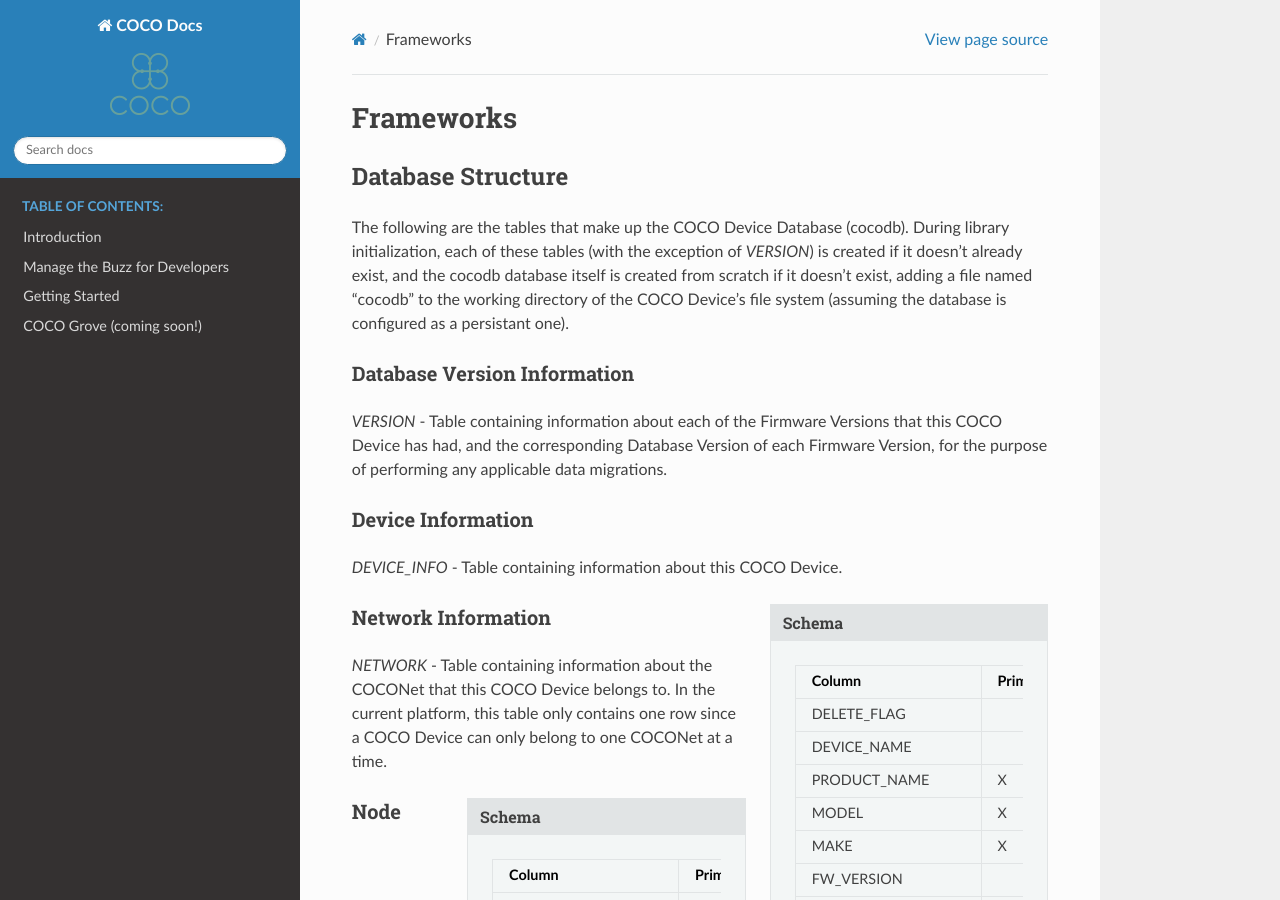
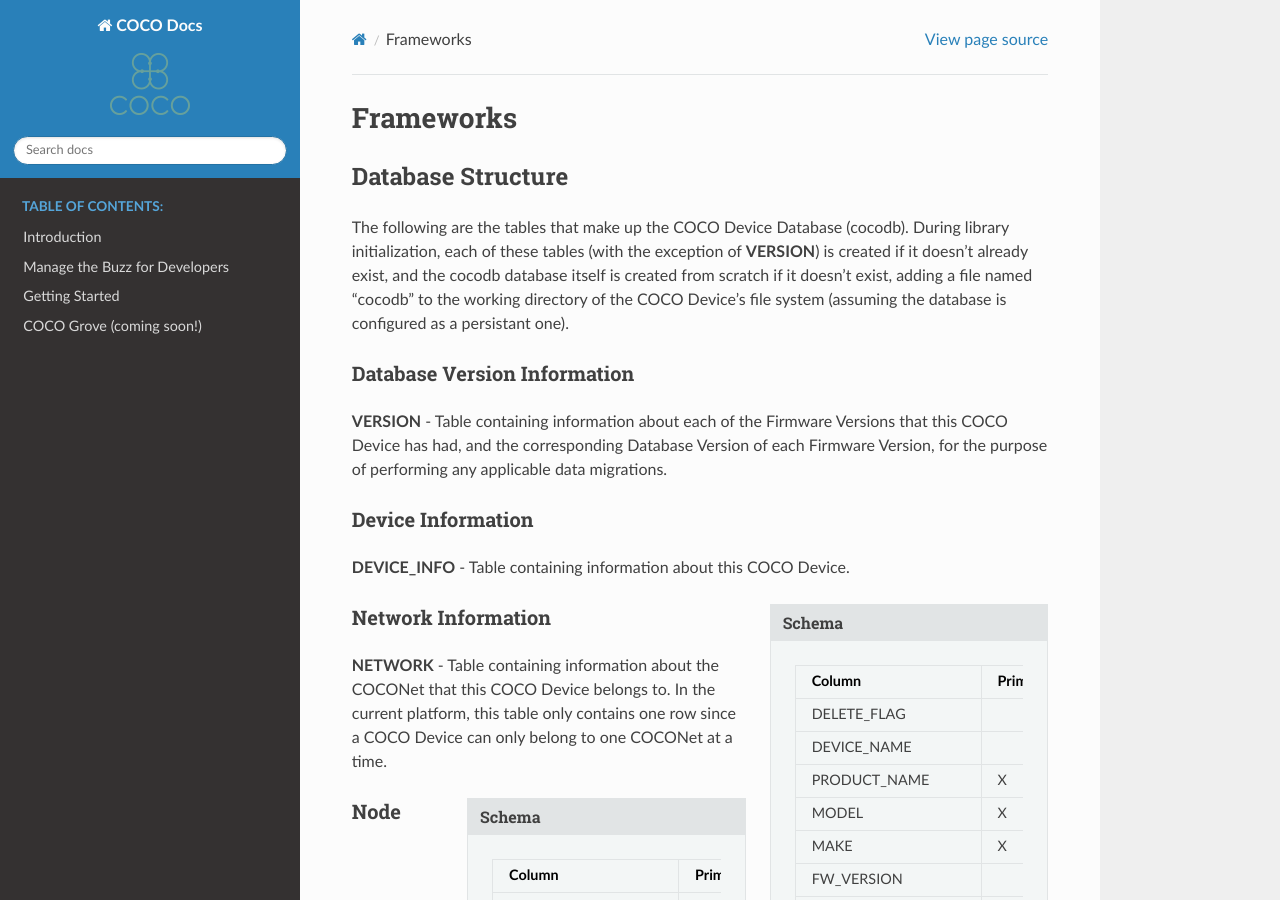
Before and after one commit to elear-solutions/docs, a Sphinx documentation site: the page built from source/coco_technical_documentation/coco_tech_docs_aiot_intelligent_edge/coco_tech_docs_coco_for_devices/coco_tech_docs_linux/coco_tech_docs_linux_internals/cocodb/cocodb_frameworks.rst, in a window 1280 px wide and 900 px high. Built offline with Sphinx 7.4.7 and the Read the Docs theme 2.0.0, drawn with Linux system fonts in a browser that asks for light colours.

```diff
--- a/source/coco_technical_documentation/coco_tech_docs_aiot_intelligent_edge/coco_tech_docs_coco_for_devices/coco_tech_docs_linux/coco_tech_docs_linux_internals/cocodb/cocodb_frameworks.rst
+++ b/source/coco_technical_documentation/coco_tech_docs_aiot_intelligent_edge/coco_tech_docs_coco_for_devices/coco_tech_docs_linux/coco_tech_docs_linux_internals/cocodb/cocodb_frameworks.rst
@@ -8,18 +8,18 @@ Frameworks
 Database Structure
 ******************
 
-The following are the tables that make up the COCO Device Database (cocodb). During library initialization, each of these tables (with the exception of *VERSION*) is created if it doesn't already exist, and the cocodb database itself is created from scratch if it doesn't exist, adding a file named "cocodb" to the working directory of the COCO Device's file system (assuming the database is configured as a persistant one).
+The following are the tables that make up the COCO Device Database (cocodb). During library initialization, each of these tables (with the exception of **VERSION**) is created if it doesn't already exist, and the cocodb database itself is created from scratch if it doesn't exist, adding a file named "cocodb" to the working directory of the COCO Device's file system (assuming the database is configured as a persistant one).
 
 Database Version Information
 ############################
 
-*VERSION* - Table containing information about each of the Firmware Versions that this COCO Device has had, and the corresponding Database Version of each Firmware Version, for the purpose of performing any applicable data migrations.
+**VERSION** - Table containing information about each of the Firmware Versions that this COCO Device has had, and the corresponding Database Version of each Firmware Version, for the purpose of performing any applicable data migrations.
 
 
 Device Information
 ##################
 
-*DEVICE_INFO* - Table containing information about this COCO Device.
+**DEVICE_INFO** - Table containing information about this COCO Device.
 
 .. sidebar:: Schema
 
@@ -81,13 +81,10 @@ Device Information
         - Not currently in use
 
 
-
-
-
 Network Information
 ###################
 
-*NETWORK* - Table containing information about the COCONet that this COCO Device belongs to. In the current platform, this table only contains one row since a COCO Device can only belong to one COCONet at a time.
+**NETWORK** - Table containing information about the COCONet that this COCO Device belongs to. In the current platform, this table only contains one row since a COCO Device can only belong to one COCONet at a time.
 
 .. sidebar:: Schema
 
@@ -140,7 +137,7 @@ Network Information
 Node Information
 ################
 
-*NODE* - Table containing information about the Client Application nodes that exist in the COCONet that this COCO Device belongs to.
+**NODE** - Table containing information about the Client Application nodes that exist in the COCONet that this COCO Device belongs to.
 
 .. sidebar:: Schema
 
@@ -223,7 +220,7 @@ Node Information
 Resource Information
 ####################
 
-*RESOURCE* - Table containing information about the Resources [link] provided by this COCO Device.
+**RESOURCE** - Table containing information about the Resources [link] provided by this COCO Device.
 
 .. sidebar:: Schema
 
@@ -331,7 +328,7 @@ Resource Information
         - Metadata of Resource for this Sub-cluster
 
 
-*RESOURCE_CAPABILITY* - Table containing information about the Capabilities [link] offered by each of the Resources provided by this COCO Device.
+**RESOURCE_CAPABILITY** - Table containing information about the Capabilities [link] offered by each of the Resources provided by this COCO Device.
 
 .. sidebar:: Schema
 
```
